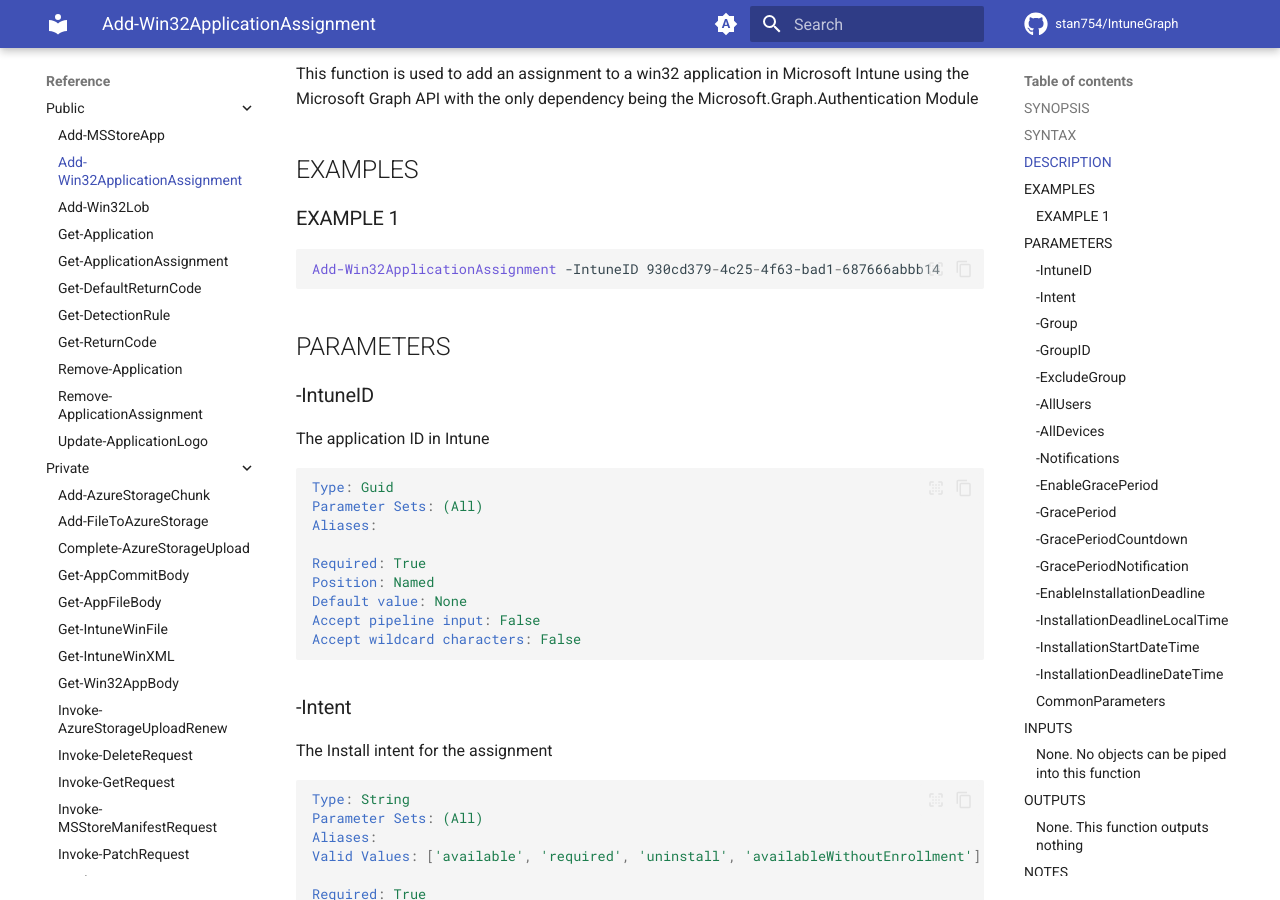
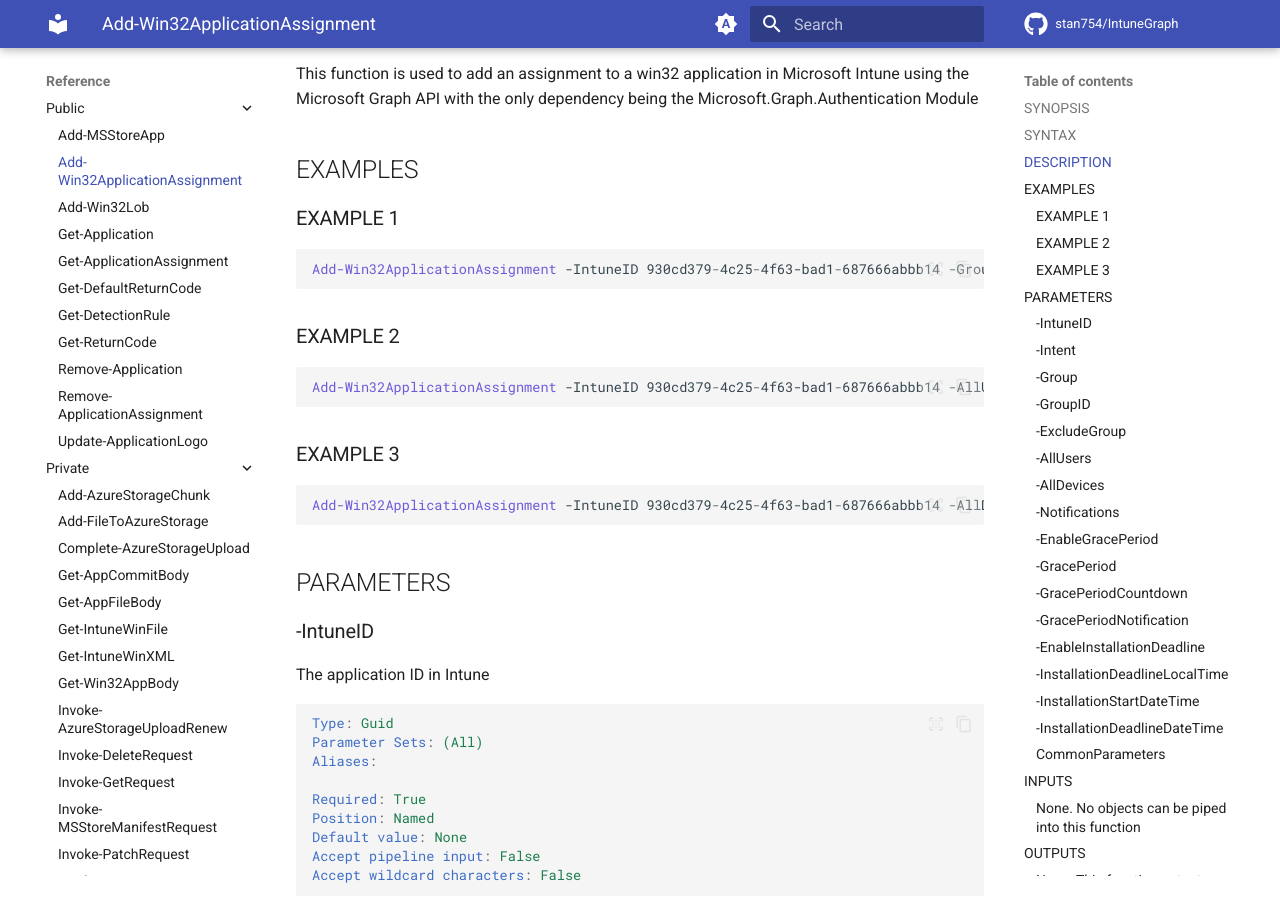
Before and after one commit to stan754/IntuneGraph, an MkDocs documentation site: the page built from docs/Reference/Public/Add-Win32ApplicationAssignment.md, in a window 1280 px wide and 900 px high, scrolled down 580 px. Built offline with MkDocs 1.6.1 and Material for MkDocs 9.7.7, drawn with Linux system fonts in a browser that asks for light colours; comment, search, counter and statistics services are not loaded.

Commit message:
Update generated documentation

````diff
--- a/docs/Reference/Public/Add-Win32ApplicationAssignment.md
+++ b/docs/Reference/Public/Add-Win32ApplicationAssignment.md
@@ -23,7 +23,17 @@ This function is used to add an assignment to a win32 application in Microsoft I
 
 ### EXAMPLE 1
 ```powershell
-Add-Win32ApplicationAssignment -IntuneID 930cd379-4c25-4f63-bad1-687666abbb14
+Add-Win32ApplicationAssignment -IntuneID 930cd379-4c25-4f63-bad1-687666abbb14 -Group -GroupID a3d3387d-61b8-4c5c-8037-c6bde1213d7e
+```
+
+### EXAMPLE 2
+```powershell
+Add-Win32ApplicationAssignment -IntuneID 930cd379-4c25-4f63-bad1-687666abbb14 -AllUsers
+```
+
+### EXAMPLE 3
+```powershell
+Add-Win32ApplicationAssignment -IntuneID 930cd379-4c25-4f63-bad1-687666abbb14 -AllDevices
 ```
 
 ## PARAMETERS
````
Also changed, not shown: docs/Reference/Public/Update-ApplicationLogo.md (+2 -2 lines).
